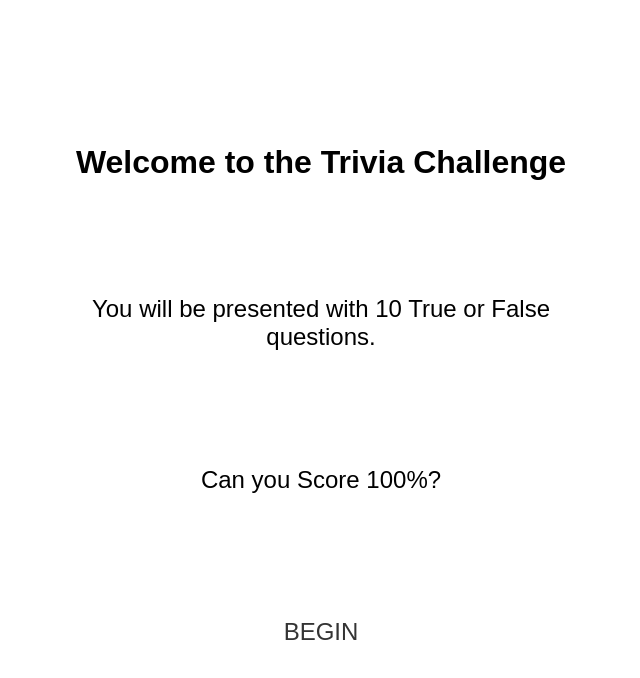
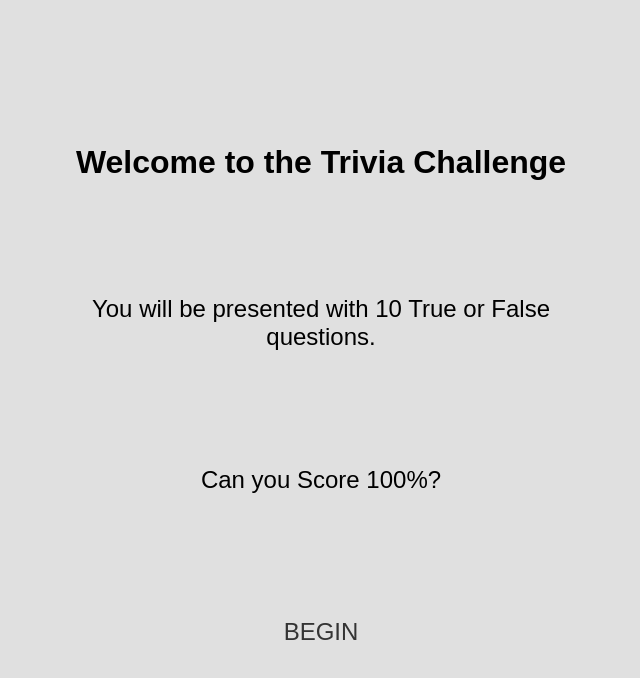
Before and after one commit to GabrielCampos99/guild-challenge, a React (Create React App) app: page / in a window 1280 px wide. Shown: the top 678 px of the page, without its empty margins (319-959 px from the left). Built offline with nearby package versions, Linux system fonts and the light colour scheme.

Commit message:
feat: add background color

```diff
--- a/src/shared/styles/global.ts
+++ b/src/shared/styles/global.ts
@@ -18,6 +18,10 @@ const GlobalStyles = createGlobalStyle`
         font-size: 62.5%;
       }
 
+      body{
+        background-color: #E0E0E0;
+      }
+
   `;
 
 export default GlobalStyles;
```
